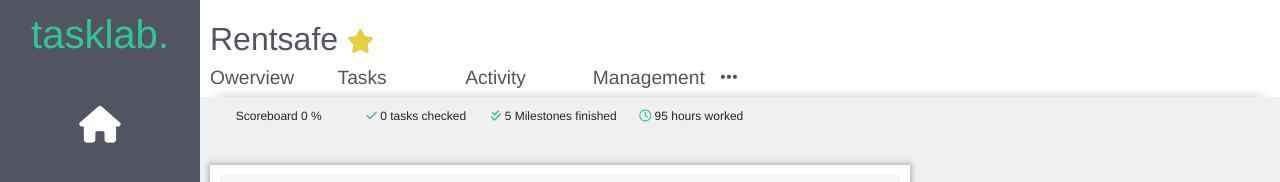
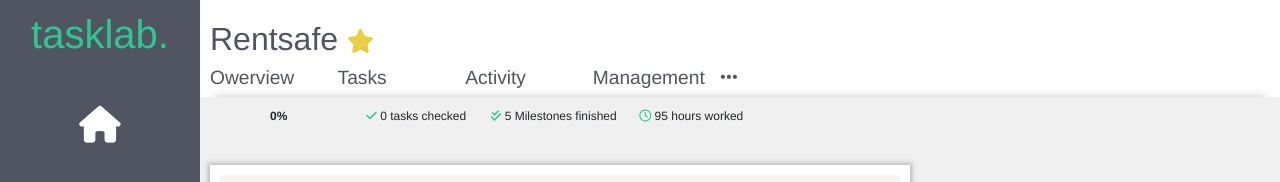
Before and after one commit to Vgnttv/Vue-TaskChecker, a Vue app: page /#/tasks in a window 1280 px wide. Shown: the top 182 px of the page. Built offline with nearby package versions, Linux system fonts and the light colour scheme.

Commit message:
Styled percentage element

```diff
--- a/src/components/Home.vue
+++ b/src/components/Home.vue
@@ -17,7 +17,7 @@
     <div class="bar">
       <div class="bar-checks">
         <div class="checks-list">
-          <div class="checks">Scoreboard {{percentage}} %</div>
+          <div class="checks percentage">{{percentage}}%</div>
           <div class="checks">
             <i class="fas fa-check"></i>
             {{total}} tasks checked
@@ -55,7 +55,7 @@
       let completed= this.tasks.filter(task => task.count == 1).length;
       let notCompleted = this.tasks.filter(task => task.count == 0).length;
       let totalValue = completed + notCompleted;
-      return (100 * completed) / totalValue;
+      return Math.floor((100 * completed) / totalValue);
     }
   }
 };
@@ -81,11 +81,15 @@
         .checks {
           flex: 1;
           font-size: 0.75rem;
+
           .fas,
           .far {
             color: rgb(46, 199, 148);
           }
         }
+        .percentage{
+            font-weight: 800;
+          }
       }
     }
   }
```
